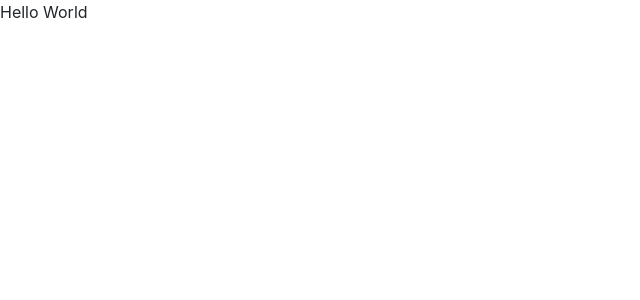
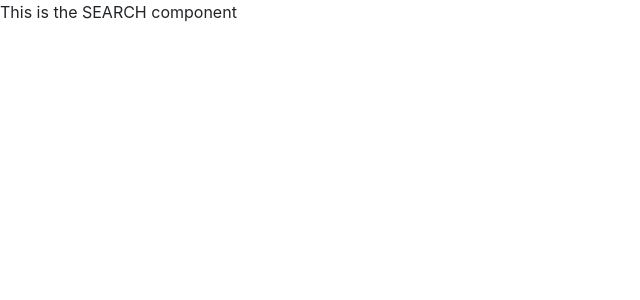
Before and after one commit to tunkhine126/se-code-challenge, a React (Create React App) app: page /search in a window 1280 px wide. Shown: the top 300 px of the page, without its empty margins (0-640 px from the left). Built offline with nearby package versions, Linux system fonts and the light colour scheme.

Commit message:
Routing working

```diff
--- a/src/App.js
+++ b/src/App.js
@@ -1,11 +1,23 @@
-import React from 'react';
+import React, { Component} from 'react';
+import { BrowserRouter as Router, Switch, Route } from "react-router-dom";
+import Home from './Components/Home'
+import Search from './Components/Search'
 
-function App() {
-  return (
-    <div>
-      <p>Hello World</p>
-    </div>
-  );
+
+class App extends Component{
+
+  render() {
+    return (
+      <Router>
+        <div>
+          <Switch>
+            <Route exact path="/" render={() => (<Home />)}></Route>
+            <Route exact path="/search" render={() => (<Search />)}></Route>
+          </Switch>
+        </div>
+      </Router>
+    );
+  }
 }
 
 export default App;
--- /dev/null
+++ b/src/Components/Home.js
@@ -0,0 +1,14 @@
+import React, { Component } from 'react'
+
+class Home extends Component {
+
+  render() {
+    return (
+      <div>
+        This is the HOME component
+      </div>
+    )
+  }
+}
+
+export default Home;
--- /dev/null
+++ b/src/Components/Search.js
@@ -0,0 +1,14 @@
+import React, { Component } from 'react'
+
+class Search extends Component {
+
+  render() {
+    return (
+      <div>
+        This is the SEARCH component
+      </div>
+    )
+  }
+}
+
+export default Search;
```
